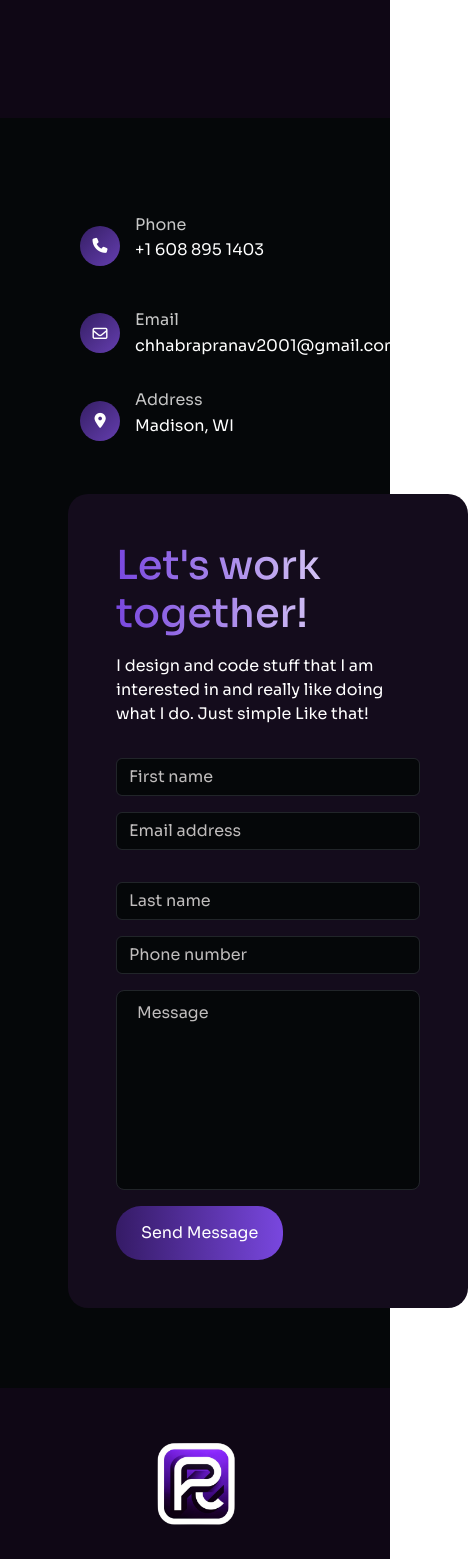
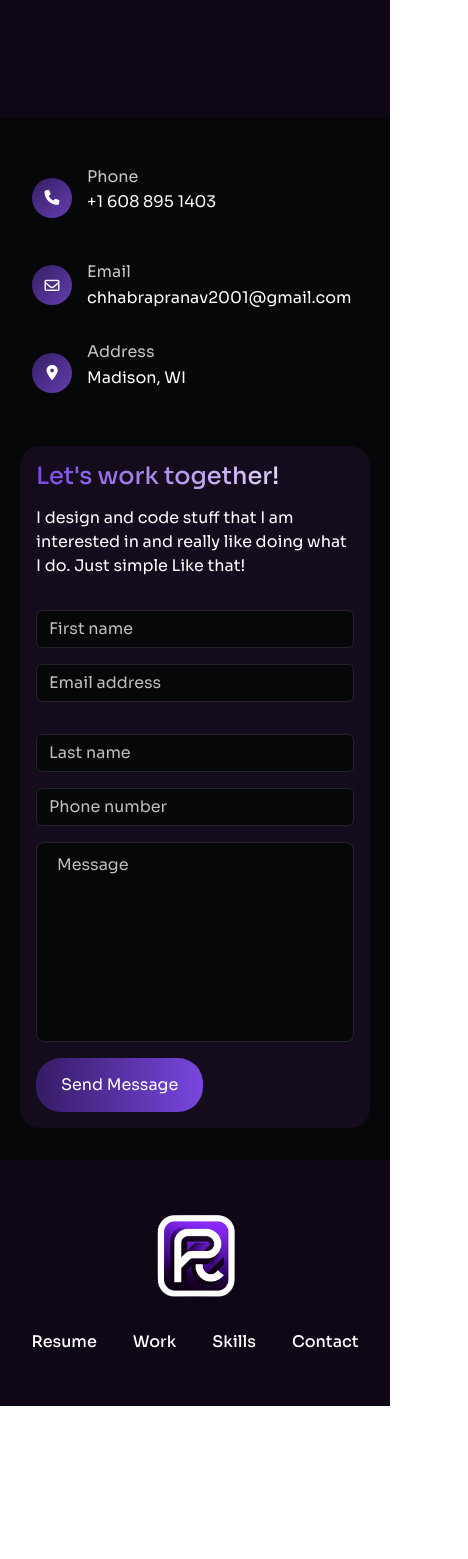
Before and after one commit to pc9350/Portfolio-Website, a React (Vite) app: page / in a window 390 px wide. Shown: the part 4929-6488 px from the top of the page, 468 px wide, since content can reach past the window. After the commit the page ends 6335 px from the top, so only its background shows below. Built offline with nearby package versions, Linux system fonts and the light colour scheme.

Commit message:
Updated responsive design

```diff
--- a/src/components/Contact.css
+++ b/src/components/Contact.css
@@ -82,6 +82,8 @@
   .contact-form-section {
     order: 2;
     margin-top: 25px;
+    min-width: 100%;
+    padding: 1.5rem;
   }
 
   .contact {
@@ -89,6 +91,24 @@
   }
 }
 
+@media screen and (max-width: 400px) {
+  .contact-form-section h2 {
+    font-size: 1.5rem;
+  }
+  .contact-info {
+    order: 1;
+  }
+  .contact-form-section {
+    order: 2;
+    margin-top: 25px;
+    min-width: 100%;
+    padding: 1rem;
+  }
+
+  .contact {
+    padding: 2rem;
+  }
+}
 
 .sendMessage {
   position: relative;
```
